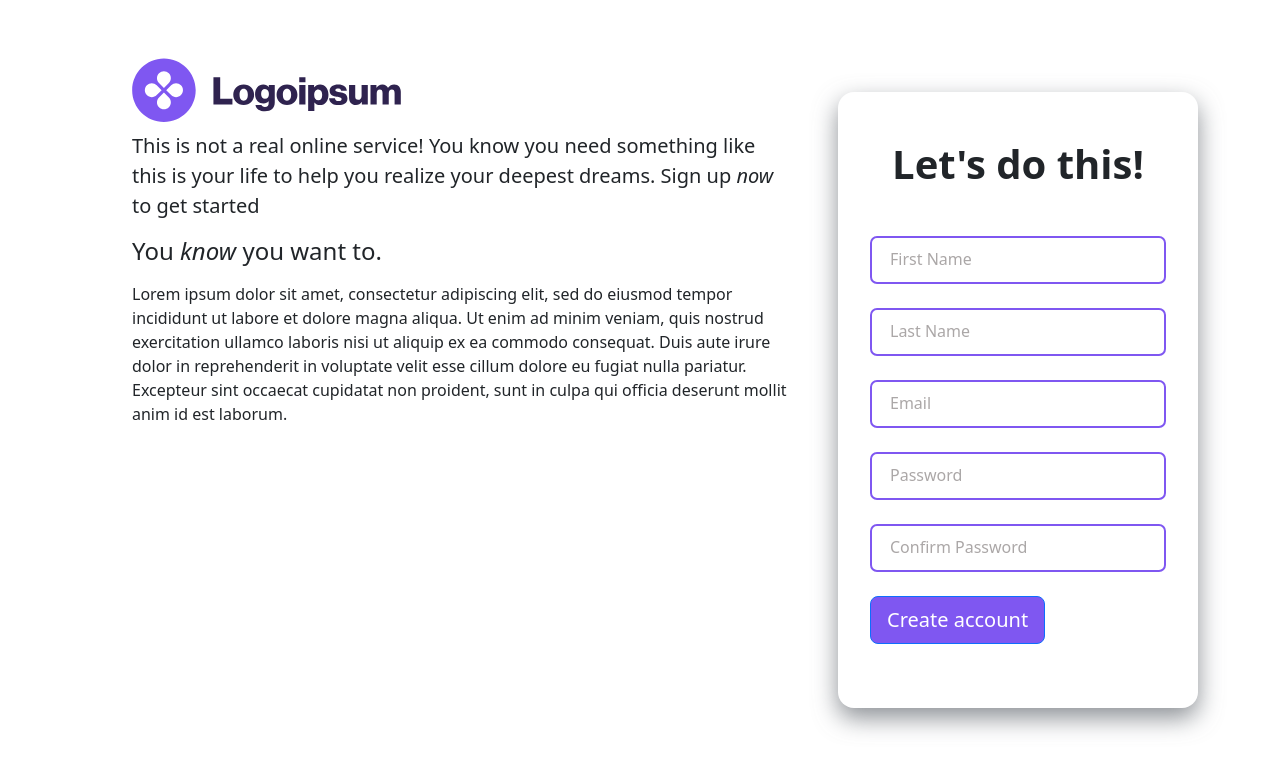
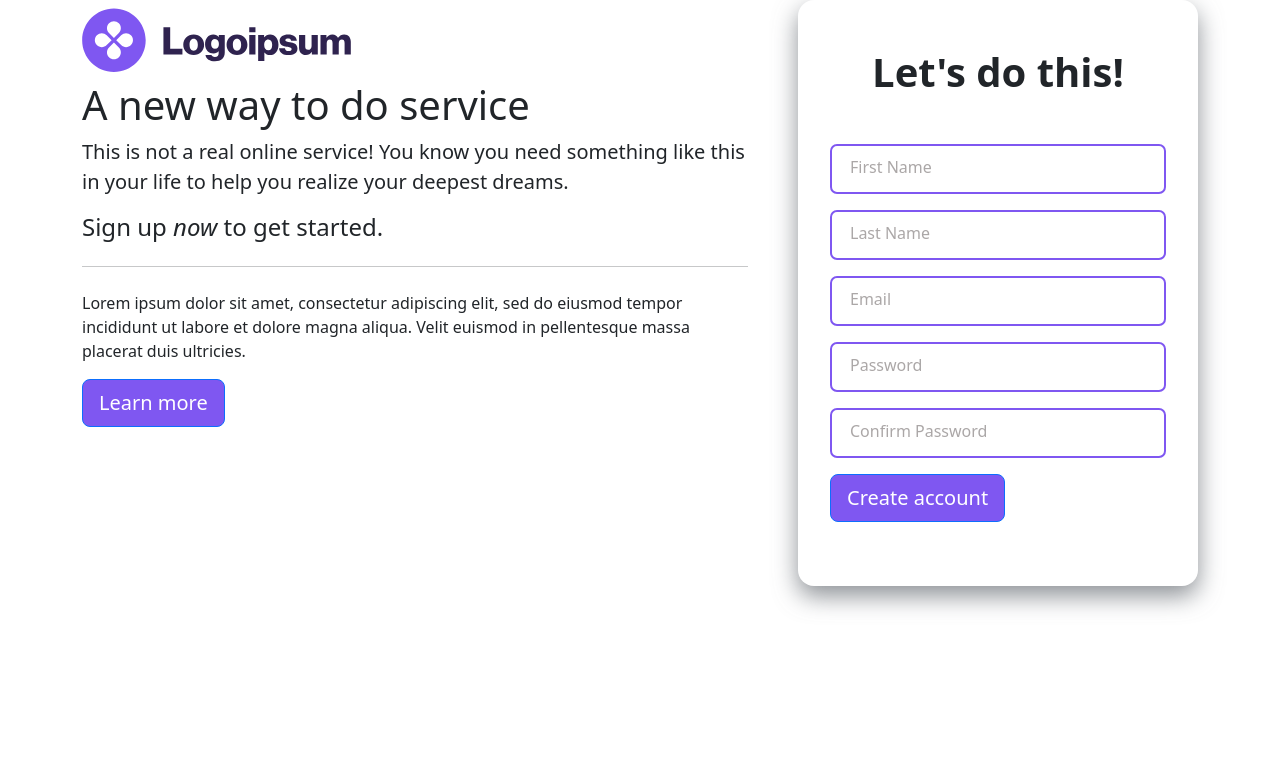
Before and after one commit to mikaoi/signupform, a plain HTML site: page index.html in a window 1280 px wide. Drawn offline with nearby package versions, Linux system fonts and the light colour scheme.

Commit message:
Change css

```diff
--- a/index.html
+++ b/index.html
@@ -3,9 +3,6 @@
   <head>
     <!-- Latest compiled and minified CSS -->
     <link href="https://cdn.jsdelivr.net/npm/bootstrap@5.2.0-beta1/dist/css/bootstrap.min.css" rel="stylesheet" integrity="sha384-0evHe/X+R7YkIZDRvuzKMRqM+OrBnVFBL6DOitfPri4tjfHxaWutUpFmBp4vmVor" crossorigin="anonymous">
-
-    <!-- Optional theme -->
-
 
     <meta charset="UTF-8" />
     <meta http-equiv="X-UA-Compatible" content="IE=edge" />
@@ -16,20 +13,20 @@
   <body>
 
     <div class="container">
-        <div class="container-text">
-          <img src="logoipsum-logo-52.svg">
-          <p class="lead">This is not a real online service! You know you need something like this
-            is your life to help you realize your deepest dreams. Sign up
-            <em>now</em> to get started
-            <h4>You <em>know</em> you want to.</h4>
-
-        </p>
-       <p>Lorem ipsum dolor sit amet, consectetur adipiscing elit, sed do eiusmod tempor incididunt ut labore et dolore magna aliqua. Ut enim ad minim veniam, quis nostrud exercitation ullamco laboris nisi ut aliquip ex ea commodo consequat. Duis aute irure dolor in reprehenderit in voluptate velit esse cillum dolore eu fugiat nulla pariatur. Excepteur sint occaecat cupidatat non proident, sunt in culpa qui officia deserunt mollit anim id est laborum.</p>
-    </div>
+       <div class="jumbotron">
+         <img src="logoipsum-logo-52.svg">
+         <h1>A new way to do service </h1>
+  <p class="lead">This is not a real online service! You know you need something like this in your life to
+    help you realize your deepest dreams.</p>
+    <h4>Sign up <em>now</em> to get started.</h4>
+  <hr class="my-4">
 
 
-
-
+  <p>Lorem ipsum dolor sit amet, consectetur adipiscing elit, sed do eiusmod tempor incididunt ut labore et dolore magna aliqua. Velit euismod in pellentesque massa placerat duis ultricies.</p>
+  <p class="lead">
+    <a class="btn btn-primary btn-lg" href="#" role="button">Learn more</a>
+  </p>
+</div>
 
 <!-- Registration form-->
 <div class="sign-up-form">
@@ -61,7 +58,7 @@
         <label for="" class="form-label">Confirm Password</label>
 
       </div>
-      <button type="button" class="btn btn-primary btn-lg">Create account</button>
+      <button type="button" class="btn btn-primary btn-lg" id="form">Create account</button>
     </div>
 
 </div>
--- a/styles.css
+++ b/styles.css
@@ -1,40 +1,33 @@
-.container-text{
-    padding: 50px;
-    text-align: left;
-
+.item {
+  flex-grow: 1;
 }
-
-
 
 .container {
   display: flex;
-   justify-content: left;
+  justify-content: center;
   align-content: center;
+  gap: 50px;
 }
 
-
-.btn, btn:hover {
-
-    background-color: #7F57F1;
-
+.btn,
+btn:hover {
+  background-color: #7f57f1;
 }
 
-
-
 .sign-up-form {
+  padding: auto;
   display: flex;
   justify-content: center;
   align-items: center;
-    height: 100vh;
+  height: auto;
 }
 
 .form {
-    width: 360px;
+  width: 400px;
   padding: 4rem 2rem;
   border-radius: 1rem;
-    box-shadow: 0 10px 25px rgba(92, 99, 105, .7);
+  box-shadow: 0 10px 25px rgba(92, 99, 105, 0.7);
   background-color: #fff;
-
 }
 
 .form-title {
@@ -48,8 +41,8 @@
 
 .form-div {
   position: relative;
-    height: 48px;
-    margin-bottom: 1.5rem;
+  height: 50px;
+  margin-bottom: 1rem;
 }
 
 .form-input {
@@ -59,7 +52,7 @@
   width: 100%;
   height: 100%;
   /* font-size: 1rem; */
-    border: 2px solid #7F57F1;
+  border: 2px solid #7f57f1;
   border-radius: 7px;
   outline: none;
   padding: 1rem;
@@ -73,9 +66,9 @@
   top: 0.7rem;
   padding: 0 0.25rem;
   background-color: #fff;
-    color: #ABA7A7;
+  color: #aba7a7;
   /* font-size: ; */
-    transition: .3s;
+  transition: 0.3s;
 }
 
 .form-button {
@@ -84,30 +77,30 @@
   padding: 0.75rem 2rem;
   outline: none;
   border: none;
-    background-color: #FFA9A9;
+  background-color: #ffa9a9;
   color: #fff;
   font-size: 1.1rem;
   border-radius: 0.5rem;
   cursor: pointer;
-    transition: .3s;
+  transition: 0.3s;
   font-weight: 700;
 }
 
 .form-button:hover {
-    box-shadow: 0 10px 36px rgba(0, 0, 0, .15);
+  box-shadow: 0 10px 36px rgba(0, 0, 0, 0.15);
   background-color: #fa8b8b;
 }
 
-.form-input:focus+.form-label {
+.form-input:focus + .form-label {
   top: -0.5rem;
   left: 0.8rem;
-    color: #FFA9A9;
+  color: #ffa9a9;
   font-size: 12px;
   font-weight: 700;
   z-index: 10;
 }
 
-.form-input:not(:placeholder-shown).form-input:not(:focus)+.form-label {
+.form-input:not(:placeholder-shown).form-input:not(:focus) + .form-label {
   top: -0.5rem;
   left: 0.8rem;
   font-size: 12px;
@@ -116,11 +109,11 @@
 }
 
 .form-input:focus {
-    border: 3.5px solid #FFA9A9;
+  border: 3.5px solid #ffa9a9;
 }
 
 .have-account-link {
-    color: #FFA9A9;
+  color: #ffa9a9;
   text-decoration: none;
   font-weight: 700;
 }
@@ -132,7 +125,7 @@
 }
 
 .dont-have-account-link {
-    color: #FFA9A9;
+  color: #ffa9a9;
   text-decoration: none;
   font-weight: 700;
 }
```
Lines whose indentation alone changed are shown as unchanged.
